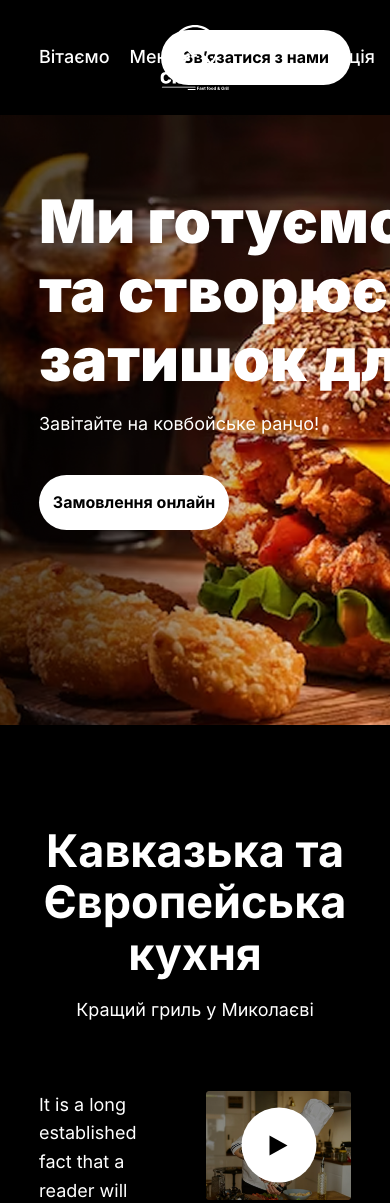
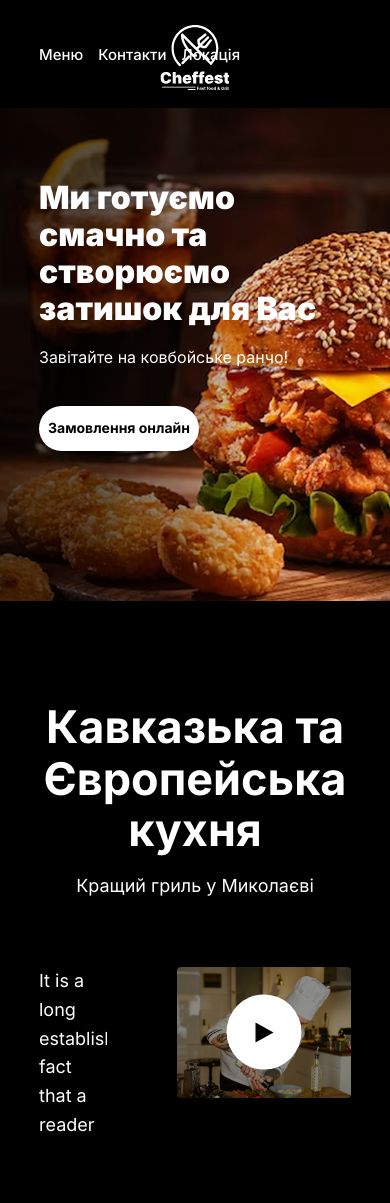
Before and after one commit to Yevhenii99/restaurant, a plain HTML site: page src/index.html in a window 390 px wide. Shown: the top 1203 px of the page. Drawn offline with Linux system fonts and the light colour scheme.

Commit message:
first section adop done

```diff
--- a/src/css/style.css
+++ b/src/css/style.css
@@ -147,16 +147,30 @@ nav {
     }
 
     .info__descr {
+        position: relative;
         width: 50%;
         color: var(--main-crolor, #fff);
         font-size: 18px;
         line-height: 1.6em;
         font-weight: 400;
+        max-height: 170px;
+        overflow: hidden;
     }
 
     .info__expand {
         cursor: pointer;
         font-weight: 700;
+        position: absolute;
+        bottom: 260px;
+    }
+
+    .info__expand .active {
+        bottom: -36px;
+    }
+
+    .info__descr.expanded {
+        overflow: visible;
+        max-height: 100%;
     }
 
     .info__play {
@@ -463,7 +477,10 @@ nav {
                 margin-top: 10px;
                 font-size: 18px;
                 font-style: normal;
-                cursor: pointer;
+                a {
+                    color: inherit;
+                    text-decoration: none;
+                }
             }
             .footer__grid {
                 display: flex;
@@ -495,7 +512,7 @@ nav {
     }
 }
 
-/* media rules */
+/* --- media rules --- */
 
 @media screen and (max-width: 1200px) {
 
@@ -562,3 +579,79 @@ nav {
     }
 
 }
+
+@media screen and (max-width: 768px) {
+    .menu {
+        column-gap: 15px;
+        li:nth-child(1) {
+            display: none;
+        }
+        .menu__items {
+            a {
+                font-size: 15px;
+            }
+        }
+    }
+
+    .navigation {
+        .btn {
+            width: 160px;
+            height: 45px;
+            font-size: 15px;
+        }
+    }
+
+    .main {
+        .wrapper {
+            width: 100%;
+        }
+        .main__header {
+            font-size: 47px;
+        }
+        .main__subheader {
+            font-size: 17px;
+        }
+        .main__btn {
+            width: 180px;
+            height: 50px;
+            font-size: 15px;
+        }
+    }
+}
+
+@media screen and (max-width: 576px) {
+    nav {
+        .wrapper {
+            padding: 45px 0;
+        }
+    }
+    .navigation {
+        .btn {
+            display: none;
+        }
+    }
+
+    .main {
+        padding-bottom: 160px;
+        .main__header {
+            font-size: 40px;
+        }
+    }
+}
+
+@media screen and (max-width: 425px) {
+    .main {
+        padding-bottom: 150px;
+        .main__header {
+            font-size: 32px;
+        }
+        .main__subheader {
+            font-size: 16px;
+        }
+        .main__btn {
+            width: 160px;
+            height: 45px;
+            font-size: 14px;
+        }
+    }
+}
--- a/src/index.html
+++ b/src/index.html
@@ -61,12 +61,15 @@
           <div class="info__descr">
             It is a long established fact that a reader will be distracted layout. The point of using Lorem Ipsum is
             that it has a more-or-less normal distribution of letters, as opposed to using English. Many desktop
-            publishing packages and web page editors now use Lorem Ipsum as their default model text, and a search for
-            'lorem ipsum' will uncover many web sites still in their infancy. Various versions have evolved over the
-            years, sometimes by accident, sometimes on purpose It is a long established fact that a reader will be
-            distracted by the readable content of a page when looking at its layout. The normal distribution of letters,
-            as opposed to using 'Content Many desktop publishing packages and web page editors search for 'lorem ipsum'
-            will uncover many web sites still in humour and the like. <span class="info__expand">Read More</span>
+            publishing packages and web page editors now use Lorem Ipsum as their default model text,
+            <br />
+            <span class="info__expand">Read More</span>
+            <br />
+            and a search for 'lorem ipsum' will uncover many web sites still in their infancy. Various versions have
+            evolved over the years, sometimes by accident, sometimes on purpose It is a long established fact that a
+            reader will be distracted by the readable content of a page when looking at its layout. The normal
+            distribution of letters, as opposed to using 'Content Many desktop publishing packages and web page editors
+            search for 'lorem ipsum' will uncover many web sites still in humour and the like.
           </div>
 
           <div class="info__video">
@@ -349,21 +352,21 @@
         <div class="footer__txt">
           <ul class="footer__items">
             <h2 class="footer__header">Наші продукти</h2>
-            <li class="footer__item">Продукти</li>
-            <li class="footer__item">Щось</li>
+            <li class="footer__item"><a href="#">Продукти</a></li>
+            <li class="footer__item"><a href="#">Щось</a></li>
             <li class="footer__item"></li>
           </ul>
 
           <ul class="footer__items">
             <h2 class="footer__header">Інформація</h2>
-            <li class="footer__item">інфо</li>
-            <li class="footer__item">дані</li>
+            <li class="footer__item"><a href="#">інфо</a></li>
+            <li class="footer__item"><a href="#">дані</a></li>
             <li class="footer__item"></li>
           </ul>
 
           <ul class="footer__items">
             <h2 class="footer__header">Контакти</h2>
-            <li class="footer__item">звʼязок</li>
+            <li class="footer__item"><a href="#">звʼязок</a></li>
             <li class="footer__item"></li>
             <li class="footer__item"></li>
           </ul>
--- a/src/javascript/script.js
+++ b/src/javascript/script.js
@@ -1,6 +1,4 @@
 "use strict"
-
-
 
 const filterButtons = document.querySelectorAll('.products__items li');
 const allItems = document.querySelectorAll('.products__item');
@@ -91,23 +89,17 @@ options.forEach(option => {
 
 // Expand text info section
 
+const text = document.querySelector('.info__descr');
+const expandBtn = document.querySelector('.info__expand');
 
-//  document.addEventListener("DOMContentLoaded", function () {
-//     const wrapper = document.querySelector('.info__wrapper');
-//     const expandBtn = wrapper.querySelector('.info__expand');
-//     const collapsedHeight = 200;
+const isExpanded = false;
 
-//     // Функция для разворачивания / сворачивания
-//     let expanded = false;
+expandBtn.addEventListener('click', () => {
 
-//     expandBtn.addEventListener('click', function () {
-//       if (!expanded) {
-//         wrapper.classList.add('expanded');
-//         expandBtn.textContent = 'Read Less';
-//       } else {
-//         wrapper.classList.remove('expanded');
-//         expandBtn.textContent = 'Read More';
-//       }
-//       expanded = !expanded;
-//     });
-//   });
+  text.classList.toggle('expanded');
+
+  expandBtn.classList.toggle('active');
+
+  // expandBtn.textContent = 'Показати менше';
+
+});
```
